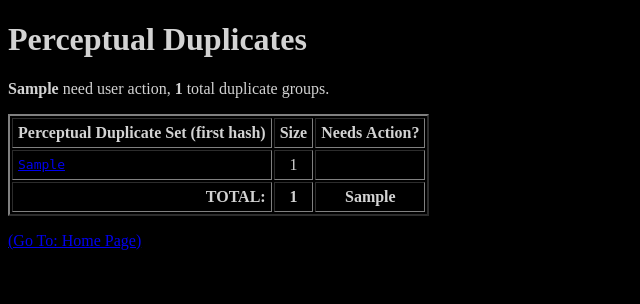
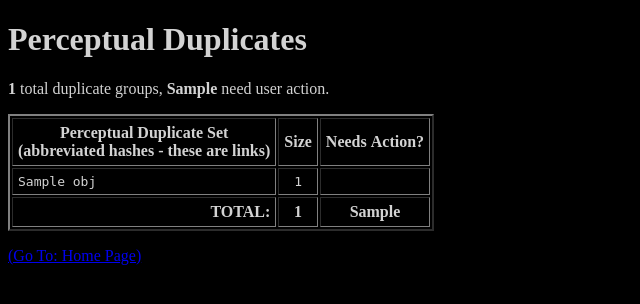
Before and after one commit to balparda/fapfavorites, a Django app: template templates/viewer/duplicates.html in a window 1280 px wide. Shown: the top 304 px of the page, without its empty margins (0-640 px from the left). Run offline with Django 4.2, Linux system fonts and the light colour scheme; the template is opened without the code that fills it: most values are stand-ins (such as "Sample title", 1, 10 or a date in 2020).

Commit message:
show abbreviated keys in duplicates pages

```diff
--- a/templates/viewer/duplicates.html
+++ b/templates/viewer/duplicates.html
@@ -7,33 +7,51 @@
 
       th, td {padding: 5px;}
 
+      a.hash_link {color: lightgray; text-decoration: none;}
+      a.hash_link:visited {color: lightgray; text-decoration: none;}
+      a.hash_link:hover {color: lightgray; text-decoration: none;}
+      a.hash_link:active {color: lightgray; text-decoration: none;}
+
+      td.regular_hash {
+        font-family: monospace;
+      }
+
+      td.action_hash {
+        font-family: monospace;
+        background-color: rgb(15, 15, 59);
+      }
+
     </style>
   </head>
   <body bgcolor='black' text='lightgray'>
 
     <h1>Perceptual Duplicates</h1>
 
-    <p><b>{{ dup_action }}</b> need user action, <b>{{ dup_count }}</b> total duplicate groups.</p>
+    <p><b>{{ dup_count }}</b> total duplicate groups, <b>{{ dup_action }}</b> need user action.</p>
 
     <table border='2'>
       <tr>
-        <th>Perceptual&nbsp;Duplicate&nbsp;Set (first hash)</th>
+        <th>Perceptual&nbsp;Duplicate&nbsp;Set<br/>(abbreviated hashes - these are links)</th>
         <th>Size</th>
         <th>Needs&nbsp;Action?</th>
       </tr>
       {% for key, obj in duplicates.items %}
         <tr>
-          <td style='font-family:monospace'>
-            {% if obj.action %}
-              <b><a href='{% url "duplicate" key.0 %}'>{{ key.0 }}</a></b>
-            {% else %}
-              <a href='{% url "duplicate" key.0 %}'>{{ key.0 }}</a>
-            {% endif %}
-          </td>
-          <td align='center'>{{ obj.size }}</td>
-          <td align='center'>
-            {% if obj.action %}<a href='{% url "duplicate" key.0 %}'><b>yes</b></a>{% endif %}
-          </td>
+          {% if obj.action %}
+            <td class='action_hash'>
+              <b><a href='{% url "duplicate" key.0 %}' class='hash_link'>{{ obj.name }}</a></b>
+            </td>
+            <td align='center' class='action_hash'><b>{{ obj.size }}</b></td>
+            <td align='center' class='action_hash'>
+              <a href='{% url "duplicate" key.0 %}' class='hash_link'><b>yes</b></a>
+            </td>
+          {% else %}
+            <td class='regular_hash'>
+              <a href='{% url "duplicate" key.0 %}' class='hash_link'>{{ obj.name }}</a>
+            </td>
+            <td align='center' class='regular_hash'>{{ obj.size }}</td>
+            <td class='regular_hash'>&nbsp;</td>
+          {% endif %}
         </tr>
       {% empty %}
         <tr><td colspan='3'>No duplicate sets in database</td></tr>
```
Also changed, not shown: templates/viewer/duplicate.html (+9 -1 lines), viewer/views.py (+9 -0 lines).
